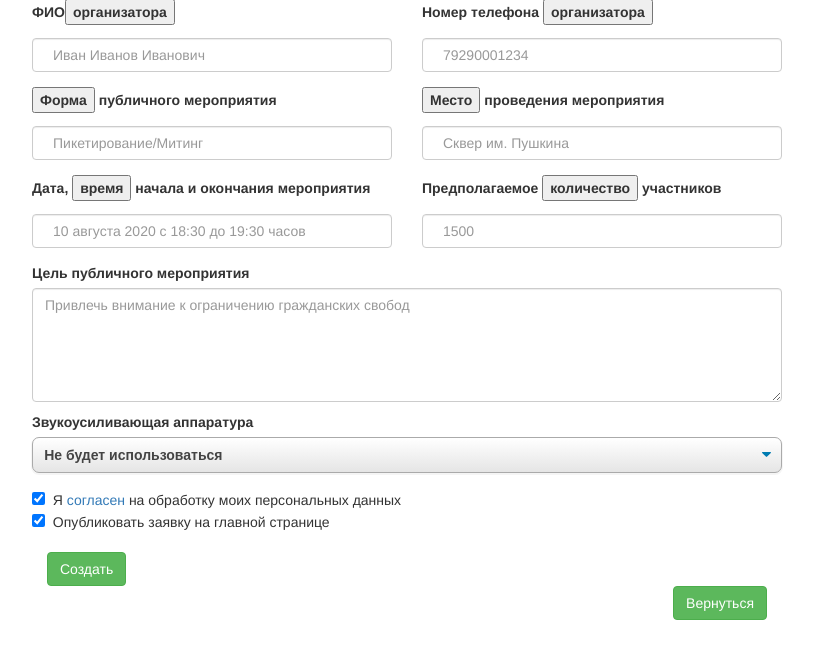
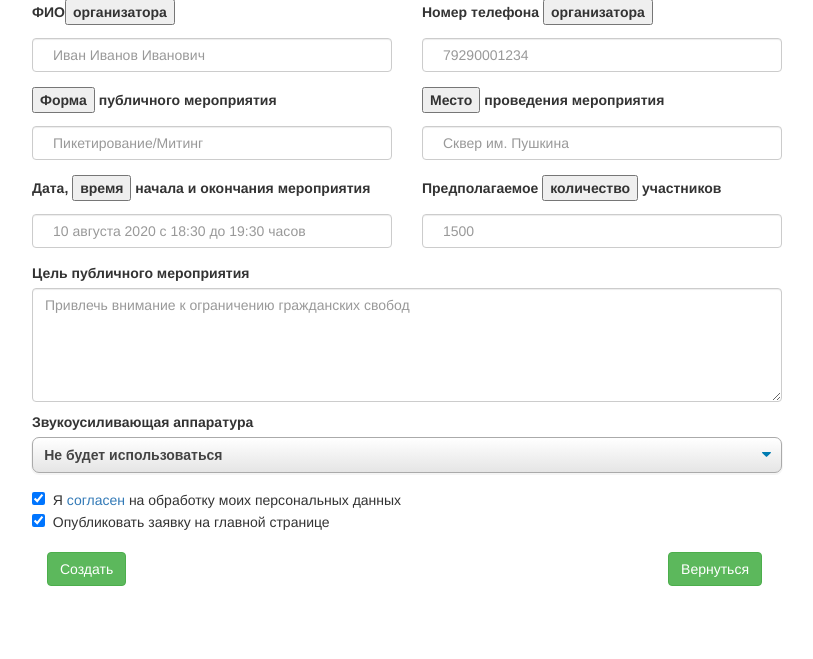
Before and after one commit to ASKazin/ai.stravnik.ru, a PHP site: page /generator.html in a window 1280 px wide. Shown: the part 120-779 px from the top of the page, without its empty margins (233-1046 px from the left). Run offline with PHP 8.4, Linux system fonts and the light colour scheme; a stand-in replaces the project's code that opens the database connection; some libraries are stand-ins or nearby versions.

Commit message:
Выравнивание кнопки "вернуться" по правому краю

```diff
--- a/main.css
+++ b/main.css
@@ -45,3 +45,8 @@ input[type=text] {
 input[type=text]:focus {
     border: 3px solid #555;
 }
+
+.floated {
+  float:right;
+  margin-right:5px;
+}
```
